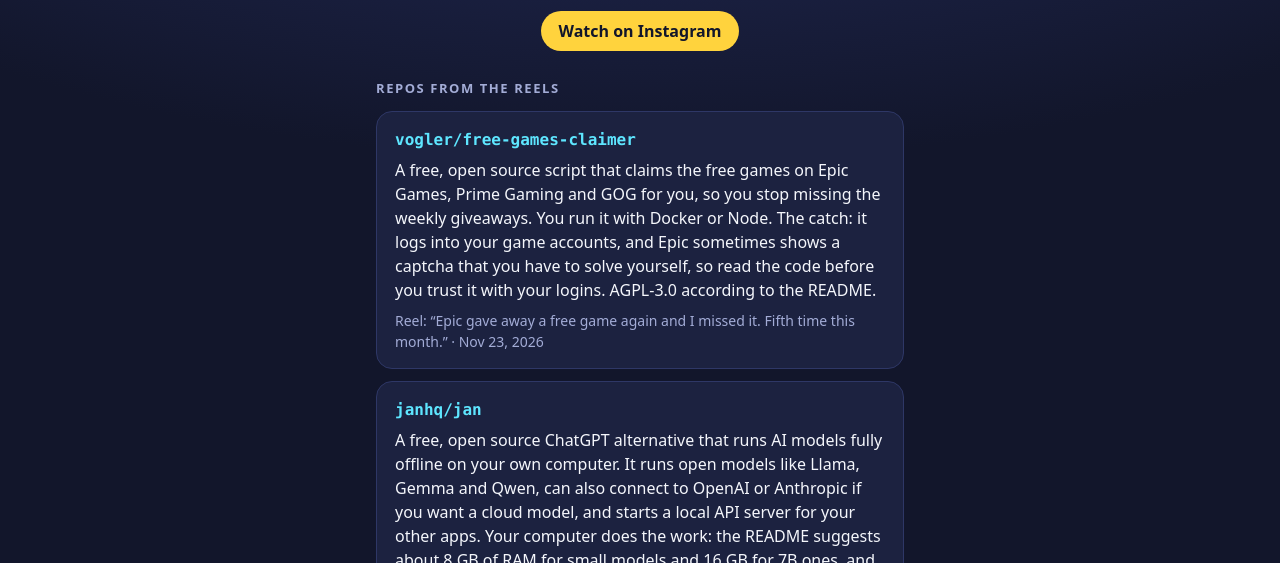
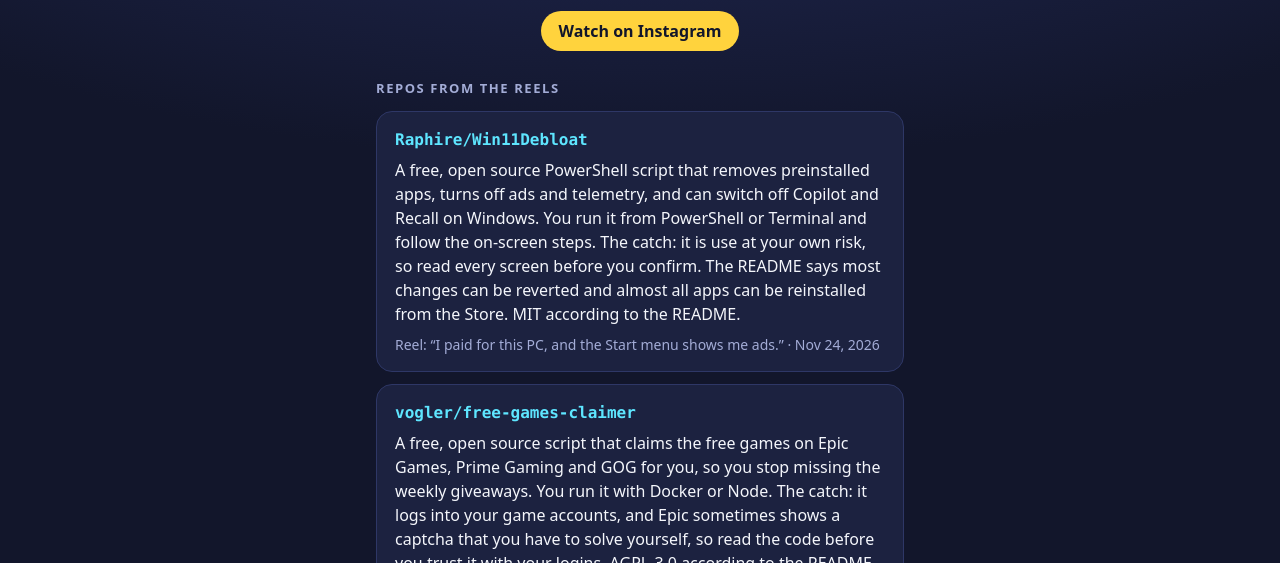
Before and after one commit to RizgarOzan/commitcinema, a plain HTML site: page index.html in a window 1280 px wide. Shown: the part 237-800 px from the top of the page. Drawn offline with Linux system fonts and the light colour scheme.

Commit message:
Add Win11Debloat card for reel 28
Added the repo from today's reel to the page and the README table, with the use-at-your-own-risk note.

```diff
--- a/index.html
+++ b/index.html
@@ -40,6 +40,12 @@
   </header>
 
   <h2>Repos from the reels</h2>
+
+  <a class="repo" href="https://github.com/Raphire/Win11Debloat">
+    <div class="name">Raphire/Win11Debloat</div>
+    <div class="what">A free, open source PowerShell script that removes preinstalled apps, turns off ads and telemetry, and can switch off Copilot and Recall on Windows. You run it from PowerShell or Terminal and follow the on-screen steps. The catch: it is use at your own risk, so read every screen before you confirm. The README says most changes can be reverted and almost all apps can be reinstalled from the Store. MIT according to the README.</div>
+    <div class="meta">Reel: “I paid for this PC, and the Start menu shows me ads.” · Nov 24, 2026</div>
+  </a>
 
   <a class="repo" href="https://github.com/vogler/free-games-claimer">
     <div class="name">vogler/free-games-claimer</div>
```
Also changed, not shown: 1 other file.
